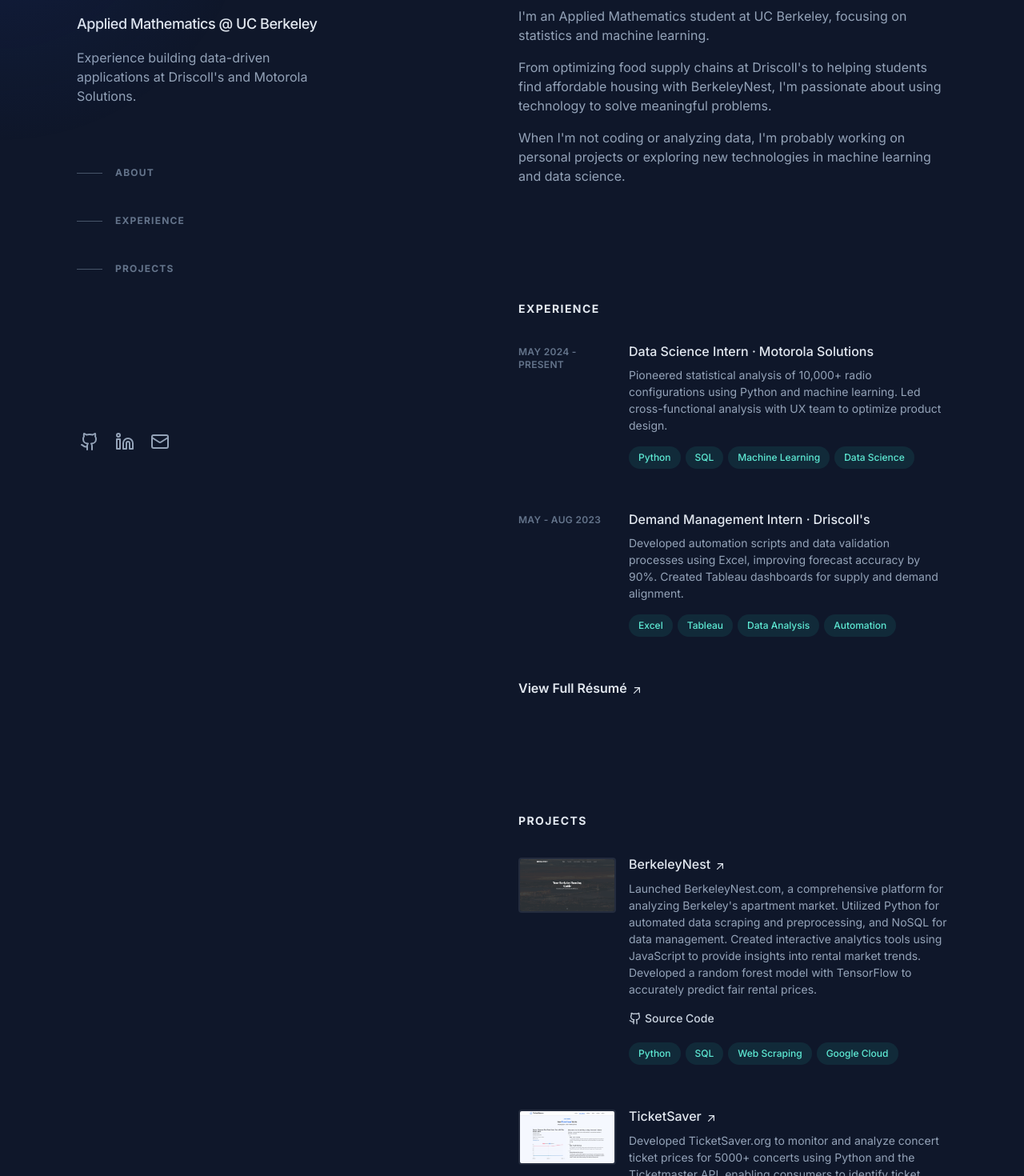
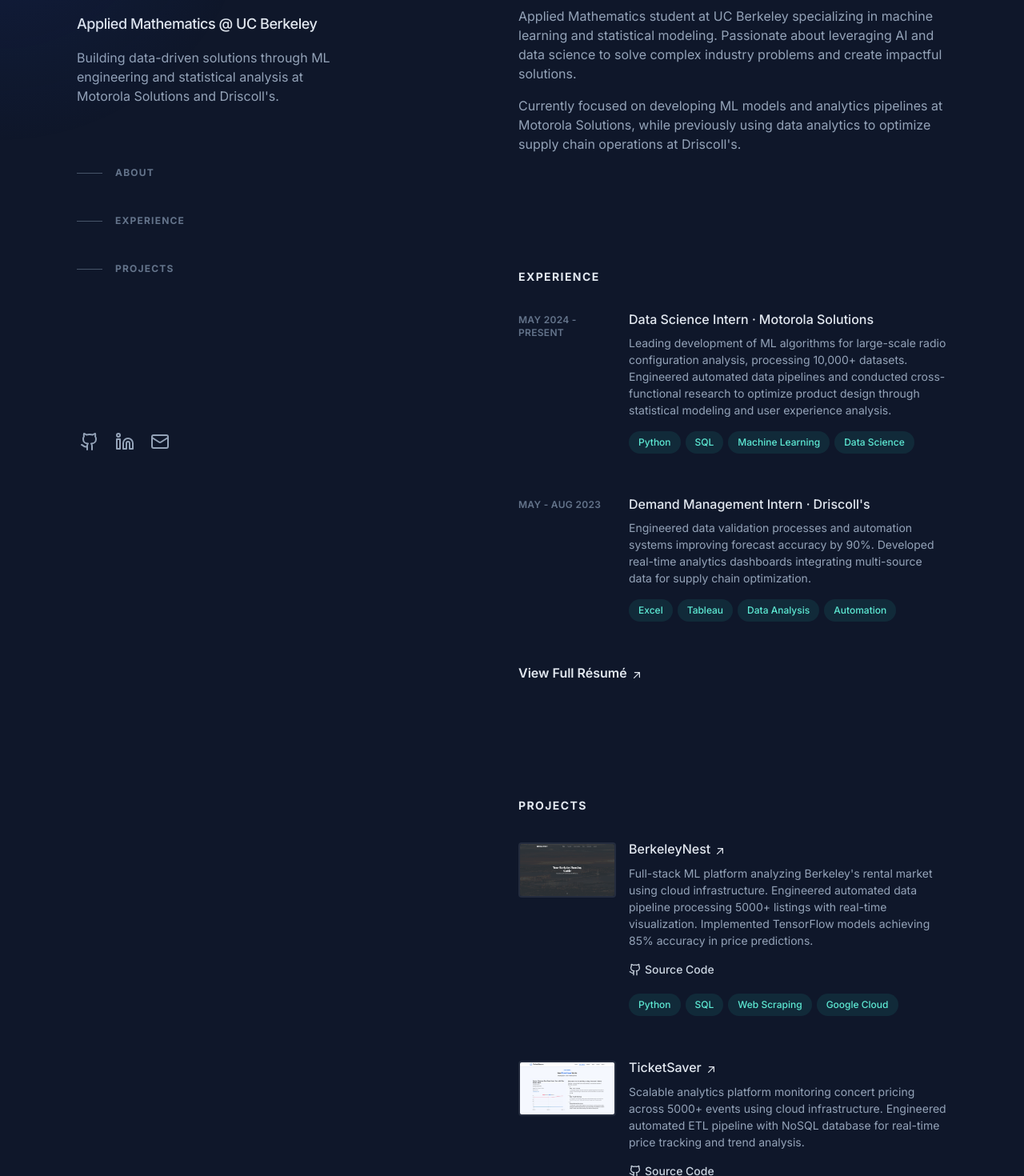
Before and after one commit to andrewsosag/andrewsosag.github.io, a Next.js app: page / in a window 1280 px wide. Shown: the part 140-1610 px from the top of the page at 80% size. Built offline with nearby package versions, Linux system fonts and the light colour scheme.

Commit message:
Updated github pages sections

```diff
--- a/src/data/index.js
+++ b/src/data/index.js
@@ -4,14 +4,14 @@
     title: "Data Science Intern",
     company: "Motorola Solutions",
     date: "May 2024 - Present",
-    description: "Pioneered statistical analysis of 10,000+ radio configurations using Python and machine learning. Led cross-functional analysis with UX team to optimize product design.",
+    description: "Leading development of ML algorithms for large-scale radio configuration analysis, processing 10,000+ datasets. Engineered automated data pipelines and conducted cross-functional research to optimize product design through statistical modeling and user experience analysis.",
     technologies: ["Python", "SQL", "Machine Learning", "Data Science"]
   },
   {
     title: "Demand Management Intern",
     company: "Driscoll's",
     date: "May - Aug 2023",
-    description: "Developed automation scripts and data validation processes using Excel, improving forecast accuracy by 90%. Created Tableau dashboards for supply and demand alignment.",
+    description: "Engineered data validation processes and automation systems improving forecast accuracy by 90%. Developed real-time analytics dashboards integrating multi-source data for supply chain optimization.",
     technologies: ["Excel", "Tableau", "Data Analysis", "Automation"]
   }
 ];
@@ -19,7 +19,7 @@
 export const projects = [
   {
     title: "BerkeleyNest",
-    description: "Launched BerkeleyNest.com, a comprehensive platform for analyzing Berkeley's apartment market. Utilized Python for automated data scraping and preprocessing, and NoSQL for data management. Created interactive analytics tools using JavaScript to provide insights into rental market trends. Developed a random forest model with TensorFlow to accurately predict fair rental prices.",
+    description: "Full-stack ML platform analyzing Berkeley's rental market using cloud infrastructure. Engineered automated data pipeline processing 5000+ listings with real-time visualization. Implemented TensorFlow models achieving 85% accuracy in price predictions.",
     image: "/images/projects/berkeleynest.png",
     link: "https://berkeleynest.com",
     github: "https://github.com/andrewsosag/berkeleyRentalTracker",
@@ -27,7 +27,7 @@
   },
   {
     title: "TicketSaver",
-    description: "Developed TicketSaver.org to monitor and analyze concert ticket prices for 5000+ concerts using Python and the Ticketmaster API, enabling consumers to identify ticket purchasing opportunities. Designed a NoSQL database, automating data extraction and preprocessing with Python. Created an interactive dashboard with JavaScript for real-time visualizations of ticket pricing trends.",
+    description: "Scalable analytics platform monitoring concert pricing across 5000+ events using cloud infrastructure. Engineered automated ETL pipeline with NoSQL database for real-time price tracking and trend analysis.",
     image: "/images/projects/ticketsaver.png",
     link: "https://ticketsaver.org",
     github: "https://github.com/andrewsosag/concert_tracker",
--- a/src/pages/index.js
+++ b/src/pages/index.js
@@ -28,7 +28,7 @@
                 Applied Mathematics @ UC Berkeley
               </h2>
               <p className="mt-4 max-w-xs leading-normal">
-                Experience building data-driven applications at Driscoll's and Motorola Solutions.
+              Building data-driven solutions through ML engineering and statistical analysis at Motorola Solutions and Driscoll's.
               </p>
 
               {/* Navigation */}
@@ -82,17 +82,10 @@
               </h2>
               <div className="space-y-4">
                 <p>
-                  I'm an Applied Mathematics student at UC Berkeley, focusing on statistics
-                  and machine learning.
+                Applied Mathematics student at UC Berkeley specializing in machine learning and statistical modeling. Passionate about leveraging AI and data science to solve complex industry problems and create impactful solutions.
                 </p>
                 <p>
-                  From optimizing food supply chains at Driscoll's to helping students
-                  find affordable housing with BerkeleyNest, I'm passionate about using
-                  technology to solve meaningful problems.
-                </p>
-                <p>
-                  When I'm not coding or analyzing data, I'm probably working on personal
-                  projects or exploring new technologies in machine learning and data science.
+                Currently focused on developing ML models and analytics pipelines at Motorola Solutions, while previously using data analytics to optimize supply chain operations at Driscoll's.
                 </p>
               </div>
             </section>
```
